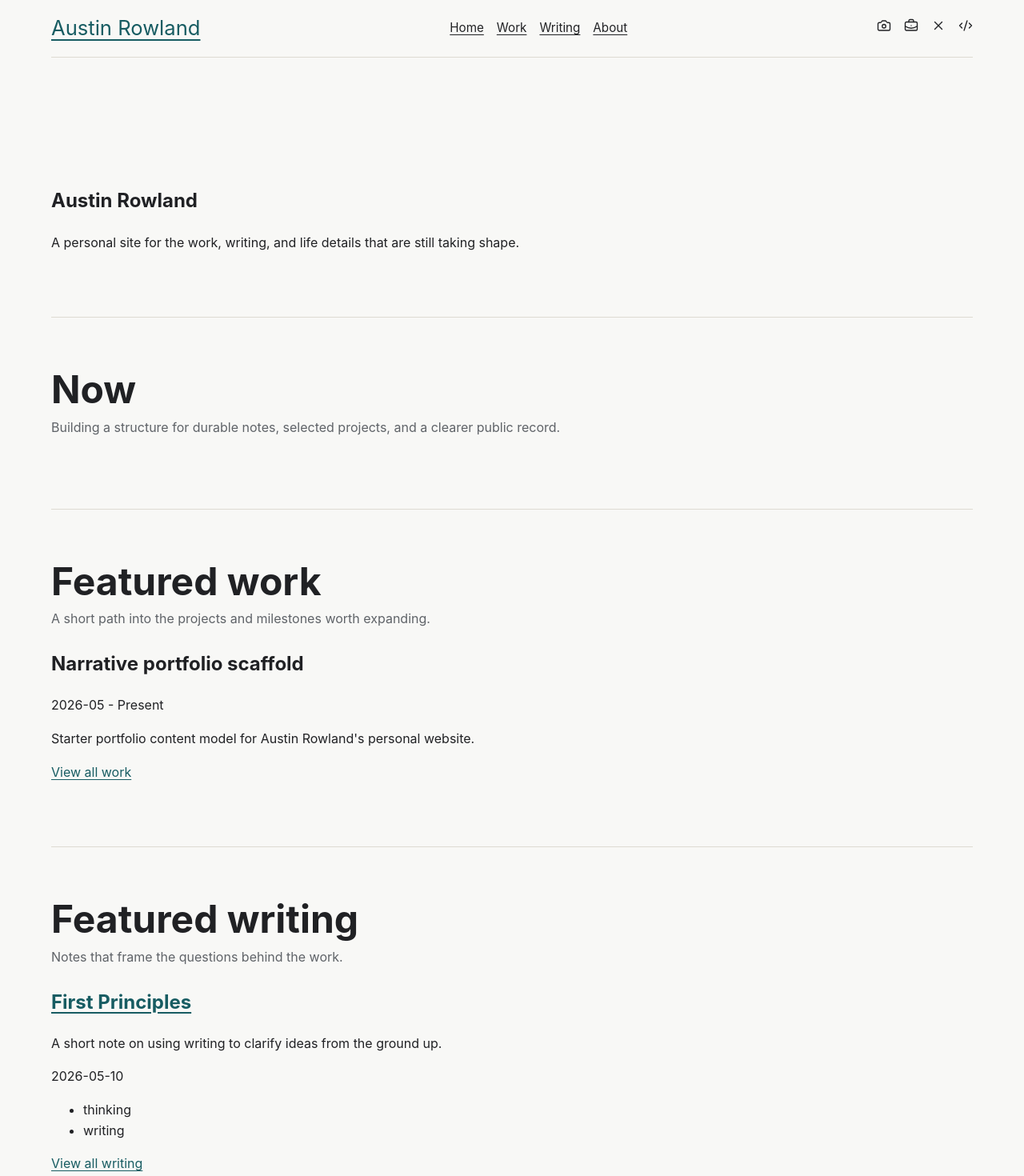
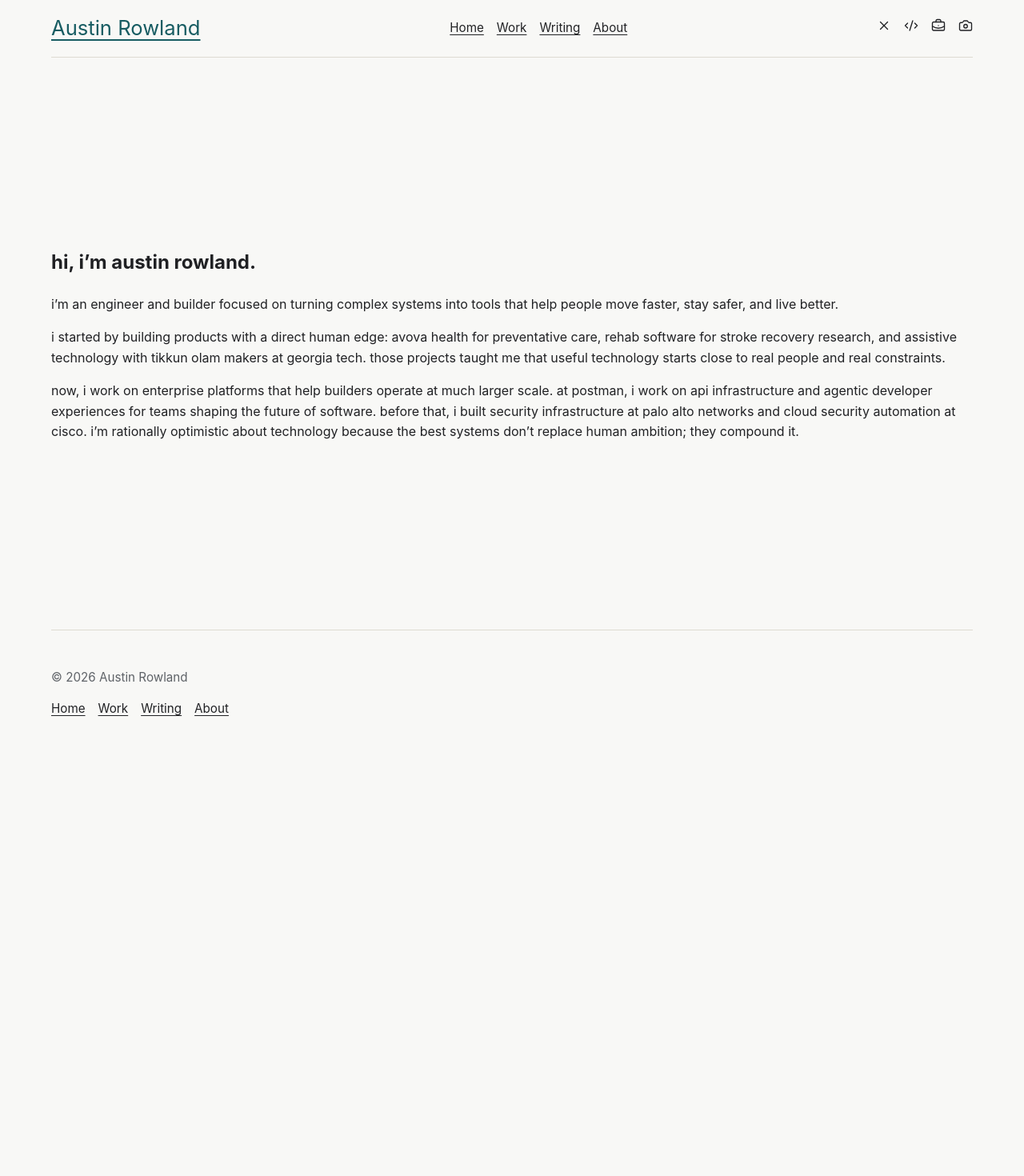
Before and after one commit to austinrowland/austinrowland.com, a Next.js app: page / in a window 1280 px wide. Shown: the top 1470 px of the page at 80% size. After the commit the page ends 931 px from the top, so only its background shows below. Built offline with nearby package versions, Linux system fonts and the light colour scheme.

Commit message:
Add content-first home intro

```diff
--- a/src/app/page.tsx
+++ b/src/app/page.tsx
@@ -1,56 +1,14 @@
-import Link from "next/link";
-
-import { WorkList } from "@/components/WorkList";
-import { WritingList } from "@/components/WritingList";
 import { profile } from "@/content/profile";
-import { getFeaturedWork } from "@/content/work";
-import { getFeaturedPosts } from "@/lib/writing";
 
 export default function HomePage() {
-  const featuredWork = getFeaturedWork();
-  const featuredPosts = getFeaturedPosts();
-
   return (
-    <>
+    <main>
       <section className="page-intro">
-        <h1>{profile.name}</h1>
-        <p>
-          A personal site for the work, writing, and life details that are still
-          taking shape.
-        </p>
+        <h1>{profile.homeIntro.heading}</h1>
+        {profile.homeIntro.paragraphs.map((paragraph) => (
+          <p key={paragraph}>{paragraph}</p>
+        ))}
       </section>
-
-      <section>
-        <div className="section-header">
-          <h2>Now</h2>
-          <p>
-            Building a structure for durable notes, selected projects, and a
-            clearer public record.
-          </p>
-        </div>
-      </section>
-
-      <section>
-        <div className="section-header">
-          <h2>Featured work</h2>
-          <p>A short path into the projects and milestones worth expanding.</p>
-        </div>
-        <WorkList entries={featuredWork} />
-        <p>
-          <Link href="/work">View all work</Link>
-        </p>
-      </section>
-
-      <section>
-        <div className="section-header">
-          <h2>Featured writing</h2>
-          <p>Notes that frame the questions behind the work.</p>
-        </div>
-        <WritingList posts={featuredPosts} />
-        <p>
-          <Link href="/writing">View all writing</Link>
-        </p>
-      </section>
-    </>
+    </main>
   );
 }
--- a/src/content/profile.ts
+++ b/src/content/profile.ts
@@ -11,7 +11,16 @@ export type SocialLink = {
 export const profile = {
   name: "Austin Rowland",
   siteTitle: "Austin Rowland",
-  description: "Personal website for Austin Rowland.",
+  description:
+    "Austin Rowland is an engineer and builder focused on technology, systems, and impact.",
+  homeIntro: {
+    heading: "hi, i’m austin rowland.",
+    paragraphs: [
+      "i’m an engineer and builder focused on turning complex systems into tools that help people move faster, stay safer, and live better.",
+      "i started by building products with a direct human edge: avova health for preventative care, rehab software for stroke recovery research, and assistive technology with tikkun olam makers at georgia tech. those projects taught me that useful technology starts close to real people and real constraints.",
+      "now, i work on enterprise platforms that help builders operate at much larger scale. at postman, i work on api infrastructure and agentic developer experiences for teams shaping the future of software. before that, i built security infrastructure at palo alto networks and cloud security automation at cisco. i’m rationally optimistic about technology because the best systems don’t replace human ambition; they compound it.",
+    ],
+  },
 };
 
 export const navigation: NavigationItem[] = [
@@ -22,8 +31,8 @@ export const navigation: NavigationItem[] = [
 ];
 
 export const socials: SocialLink[] = [
-  { label: "Instagram", href: "https://instagram.com/austinrowland" },
+  { label: "X", href: "https://x.com/austinrowland02" },
+  { label: "GitHub", href: "https://github.com/austinrowland" },
   { label: "LinkedIn", href: "https://www.linkedin.com/in/austinrowland/" },
-  { label: "X", href: "https://x.com/austinrowland" },
-  { label: "GitHub", href: "https://github.com/austinrowland" },
+  { label: "Instagram", href: "https://www.instagram.com/austinrowland/" },
 ];
```
Also changed, not shown: 1 other file (tests, documents, lock files or other folders).
